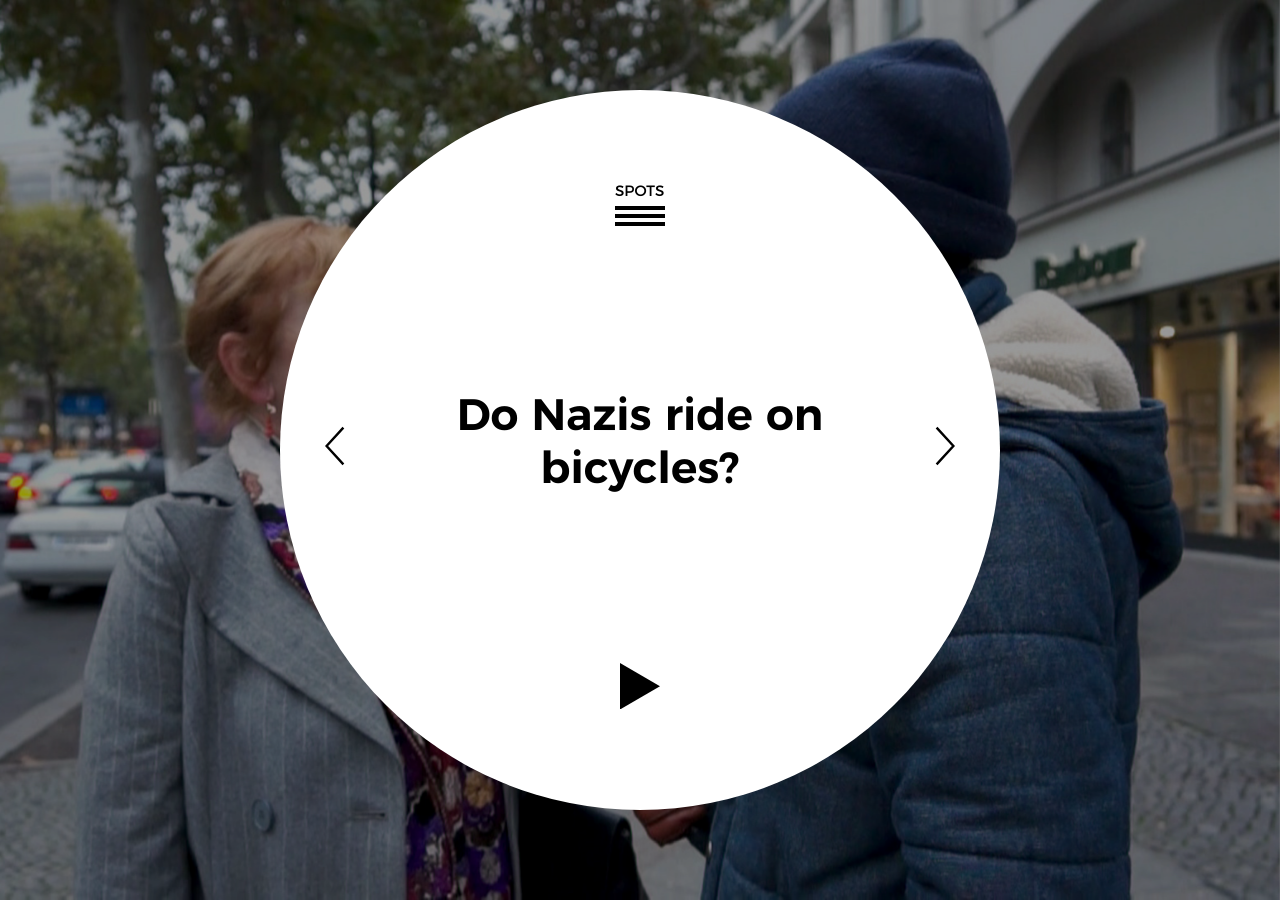
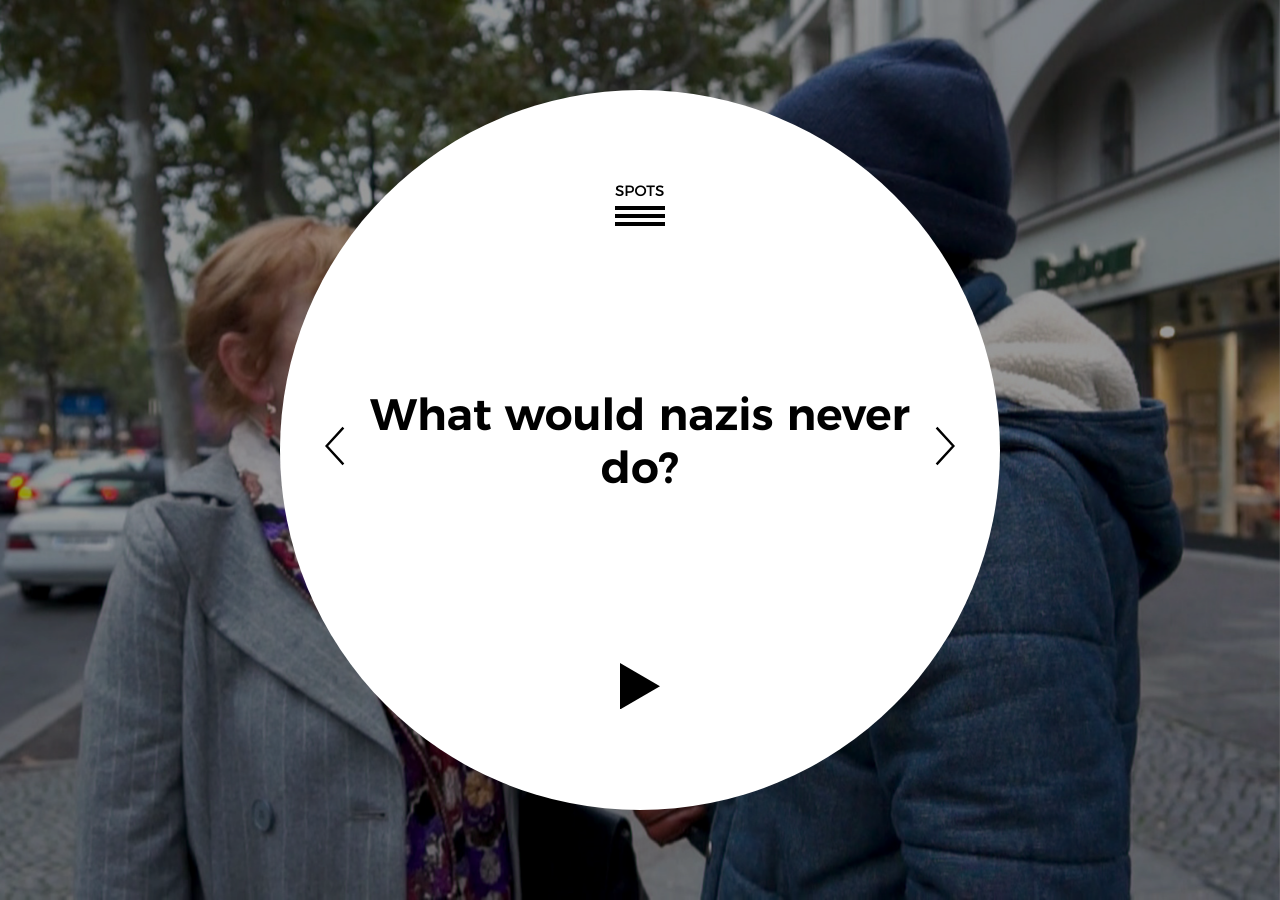
Before and after one commit to tribunal-spots/tribunal-spots.github.io, a Jekyll site: the page built from _spots_en/02.md, in a window 1280 px wide. Built offline with Jekyll 4.4.1, drawn with Linux system fonts in a browser that asks for light colours.

Commit message:
Updated 02.md

```diff
--- a/_spots_en/02.md
+++ b/_spots_en/02.md
@@ -1,4 +1,5 @@
 ---
-youtube_id: "phvnXiSfrOI"
-title: "Do Nazis ride on bicycles?"
+youtube_id: phvnXiSfrOI
+title: 'What would nazis never do? '
+published: true
 ---
```
